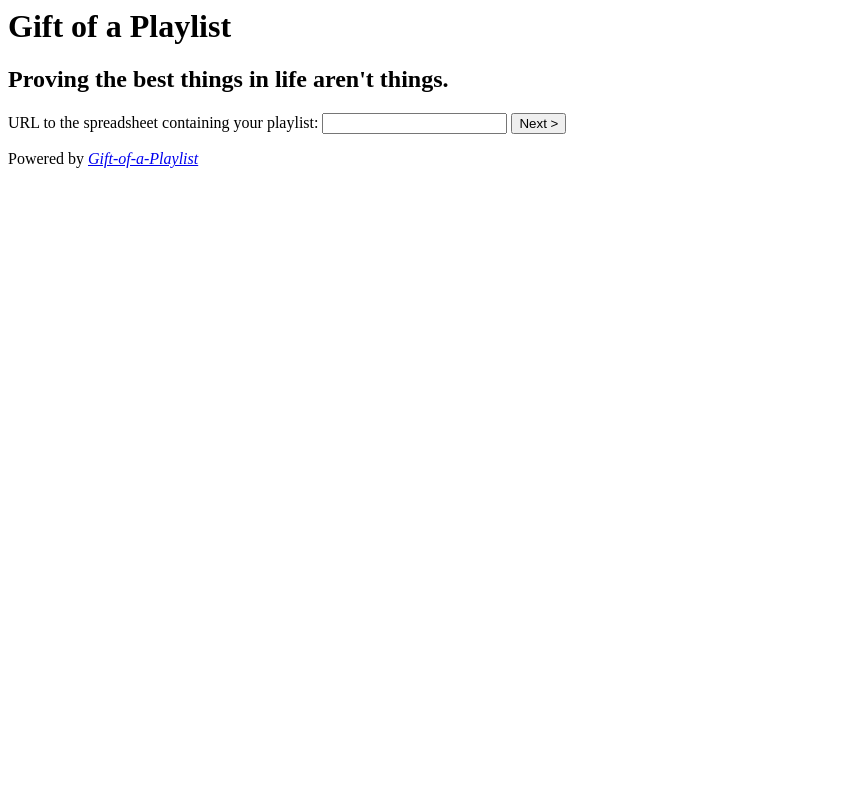
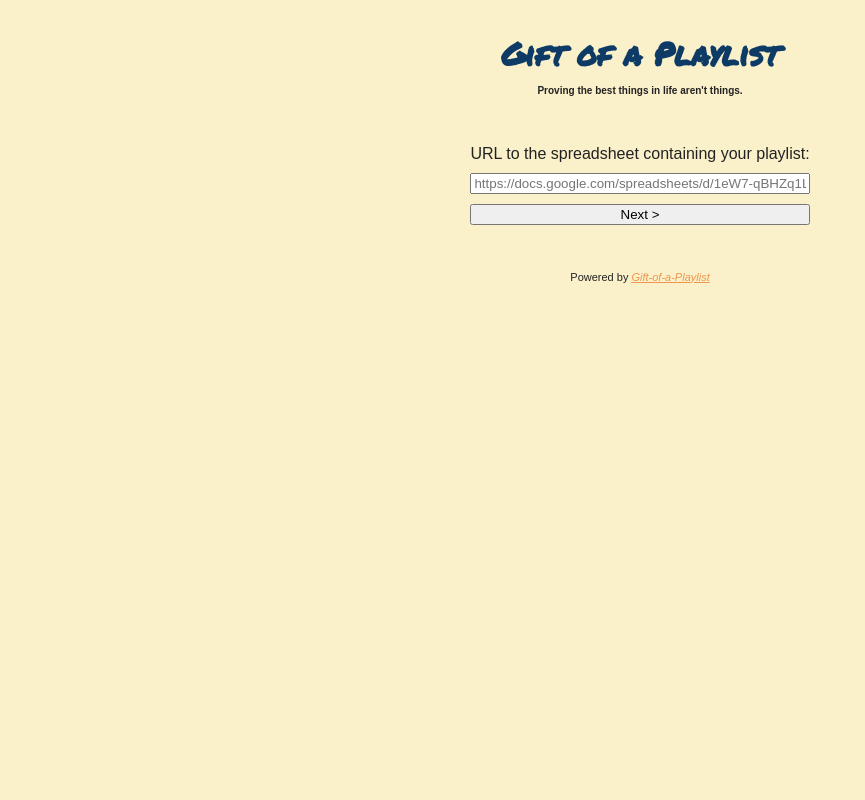
Before and after one commit to benjisimon/code, a PHP site: page /gift-of-a-playlist/index.php in a window 1280 px wide. Shown: the whole page, without its empty margins (0-865 px from the left). Run offline with PHP 8.4, Linux system fonts and the light colour scheme.

Commit message:
added styling

```diff
--- /dev/null
+++ b/gift-of-a-playlist/css/layout.css
@@ -0,0 +1,68 @@
+/*
+ * A CSS file for styling our app
+ */
+
+@import url('https://fonts.googleapis.com/css?family=Bad+Script|Permanent+Marker&display=swap');
+
+
+body {
+  margin: 0px;
+  padding: 0px;
+  background-color: #FAF0CA;
+  color: #222;
+  font-family: arial;
+  display: flex;
+  flex-direction: column;
+}
+
+a {
+  color: #EE964B;
+}
+
+.body {
+  flex: 1;
+  max-width: 600px;
+  margin: auto;
+}
+
+.header {
+  padding: 30px;
+  text-align: center;
+}
+
+
+.footer {
+  text-align: center;
+  padding: 30px;
+  font-size: 11px;
+}
+
+h1 {
+  color: #0D3B66;
+  font-family: 'Permanent Marker';
+  margin: 0px;
+  padding: 0px;
+}
+
+h2 {
+  font-size: 10px;
+}
+
+.prompt label,
+.prompt input {
+  display: block;
+  width: 100%;
+  margin: 10px 0;
+}
+
+.entry {
+  margin-bottom: 30px;
+  border: 2px solid #F95738;
+  padding: 15px;
+  background-color: #FFF;
+  border-radius: 12px;
+}
+
+.entry p {
+  font-family: 'Bad Script';
+}
--- a/gift-of-a-playlist/index.php
+++ b/gift-of-a-playlist/index.php
@@ -12,6 +12,10 @@ $playlist = $doc_id && $sheet_id ? gsheet_playlist($doc_id, $sheet_id) : false;
 <html>
   <head>
     <title>Gift-of-a-Playlist</title>
+    <link rel="Stylesheet"
+          href="css/layout.css?v=<?= filemtime(__DIR__ . '/css/layout.css') ?>"
+          type="text/css"/>
+
   </head>
 
   <body>
--- a/gift-of-a-playlist/lib/gsheets.php
+++ b/gift-of-a-playlist/lib/gsheets.php
@@ -41,9 +41,12 @@ function gsheet_playlist($doc_id, $sheet_id) {
   foreach($feed->entry as $entry) {
     $ns = $entry->getNamespaces(true);
     $attrs = $entry->children($ns['gsx']);
+    $message = $attrs->message;
+    $message = strpos($message, '<') === false ? nl2br($message) : $message;
+
     $playlist[] = [
       'youtube_id' => youtube_video_id($attrs->video . ""),
-      'message' => $attrs->message . ""
+      'message' => $message
     ];
   }
 
--- a/gift-of-a-playlist/snippets/prompts/doc.php
+++ b/gift-of-a-playlist/snippets/prompts/doc.php
@@ -6,7 +6,8 @@
 <form method="GET" action="" class="prompt">
   <label>URL to the spreadsheet containing your playlist:</label>
 
-  <input type="url" name="doc_url"/>
+  <input type="url" name="doc_url"
+         placeholder="https://docs.google.com/spreadsheets/d/1eW7-qBHZq1LmBxKALUAAaRW45jABg0a5Ju7hy42Kbn4/edit?usp=sharing" />
 
   <input type="submit" value="Next &gt;"/>
 </form>
```
